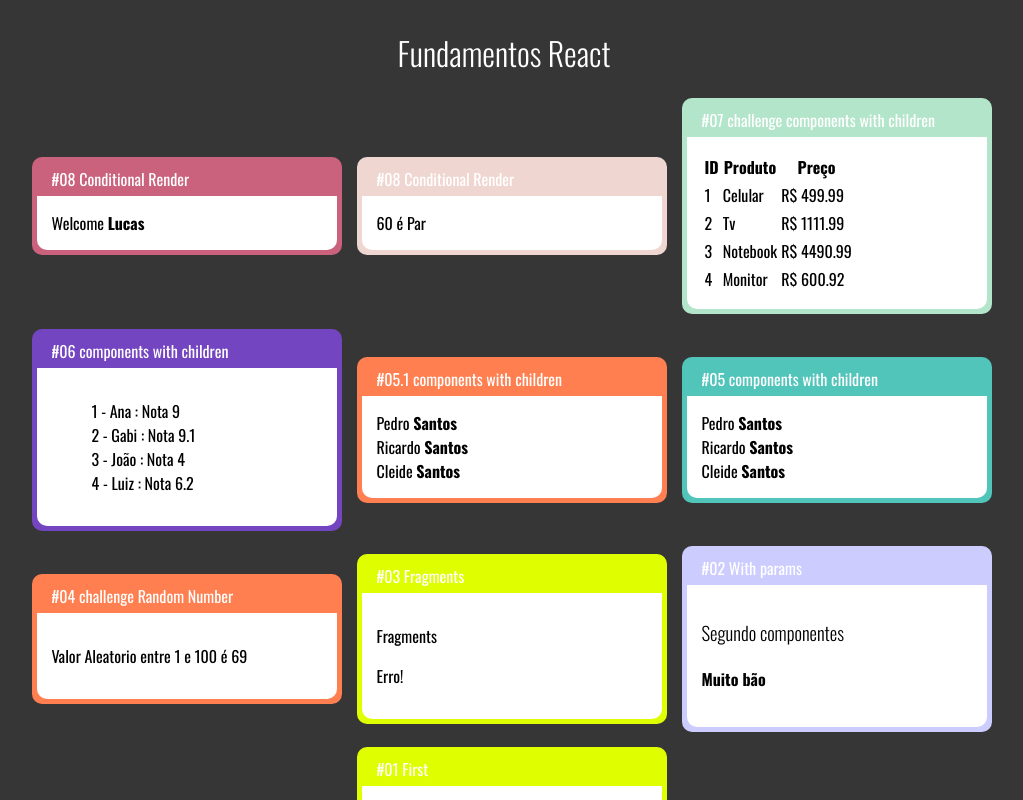
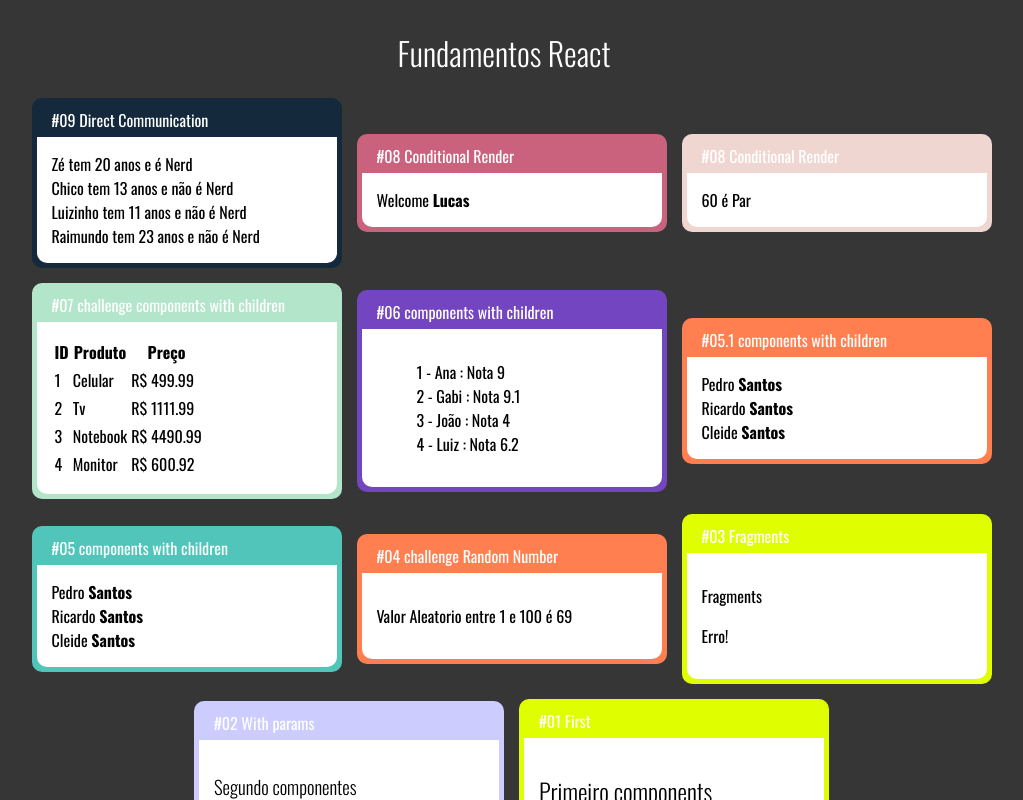
Before and after one commit to LuSrodri/Fundamentos-React, a React (Create React App) app: page / in a window 1280 px wide. Shown: the top 800 px of the page, without its empty margins (136-1159 px from the left). Built offline with nearby package versions, Linux system fonts and the light colour scheme.

Commit message:
Direct Communiction

```diff
--- a/src/App.jsx
+++ b/src/App.jsx
@@ -12,11 +12,16 @@ import StudentList from "./components/loop/studentList";
 import ProductList from "./components/loop/productList";
 import EvenOrOdd from "./components/conditional/evenOrOdd";
 import WelcomeUser from "./components/conditional/welcomeUser";
+import DirectParent from "./components/communication/directParent";
 
 export default () =>
     <div id="app">
         <h1>Fundamentos React </h1>
         <div id="content">
+
+            <Card title="#09 Direct Communication" color="#14293B">
+                <DirectParent ></DirectParent>
+            </Card>
 
             <Card title="#08 Conditional Render" color="#CB627D">
                 <WelcomeUser user='Lucas'></WelcomeUser>
--- /dev/null
+++ b/src/components/communication/directChild.jsx
@@ -0,0 +1,13 @@
+
+
+import React from "react"
+
+export default props => {
+    return (
+        <div>
+            <span>{props.name} </span>
+            <span>tem {props.age} anos </span>
+            <span>e {props.isNerd ? 'é Nerd' : 'não é Nerd'}</span>
+        </div>
+    )
+}
--- /dev/null
+++ b/src/components/communication/directParent.jsx
@@ -0,0 +1,16 @@
+
+
+import React from "react"
+
+import DirectChild from './directChild'
+
+export default props => {
+    return (
+        <div>
+            <DirectChild name="Zé" age="20" isNerd={true}></DirectChild>
+            <DirectChild name="Chico" age="13" isNerd={false}></DirectChild>
+            <DirectChild name="Luizinho" age="11" isNerd={false}></DirectChild>
+            <DirectChild name="Raimundo" age="23" isNerd={false}></DirectChild>
+        </div>
+    )
+}
```
